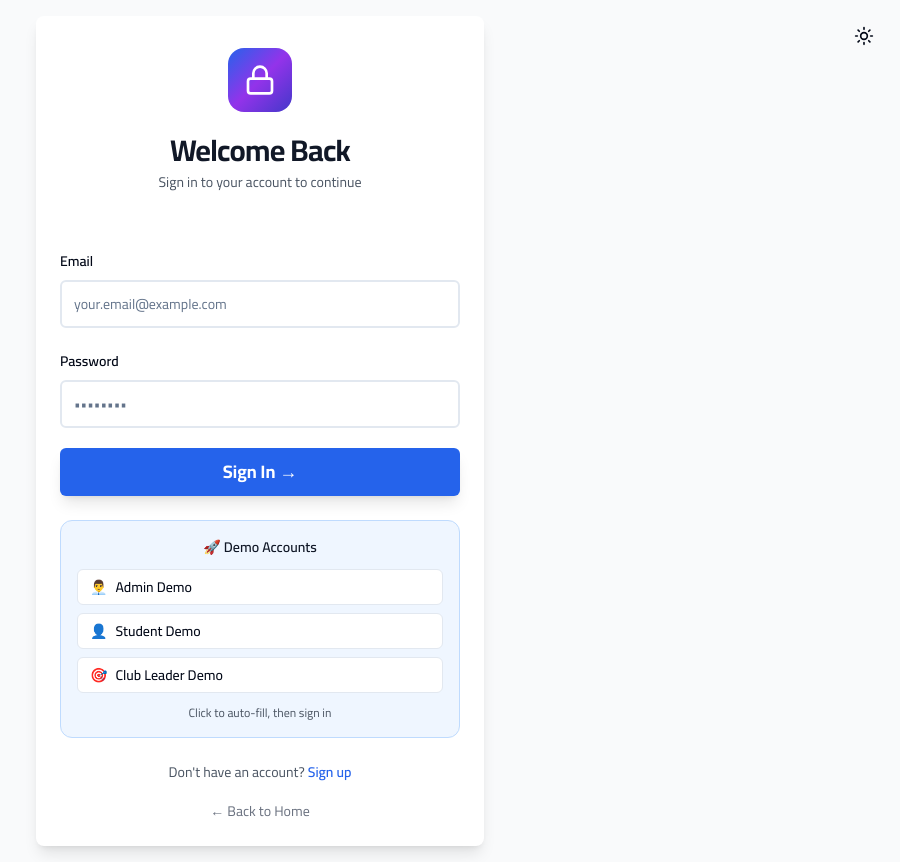
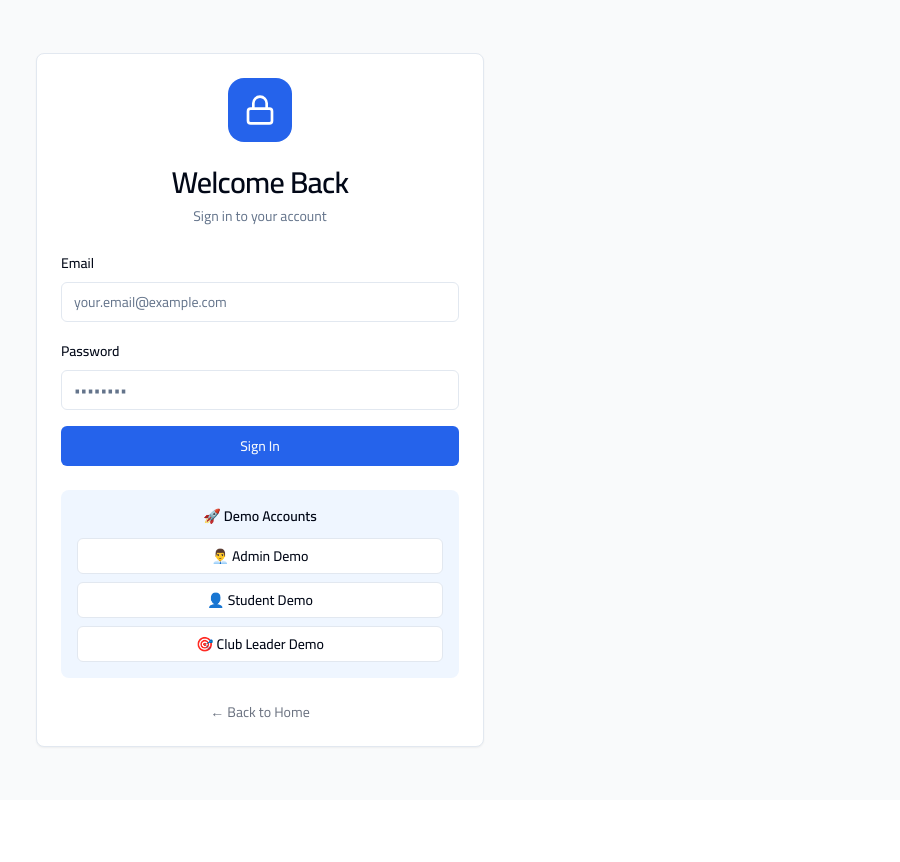
Before and after one commit to S3OD177/student-activity-hub-nextjs, a Next.js app: page /login in a window 1280 px wide. Shown: the whole page, without its empty margins (380-1280 px from the left). After the commit the page ends 800 px from the top, so only its background shows below. Built offline with nearby package versions, Linux system fonts and the light colour scheme.

Commit message:
fix: Working authentication with correct Supabase project (zxwhrrakccgtizuhjrnf) - tested locally

```diff
--- a/app/(auth)/login/page.tsx
+++ b/app/(auth)/login/page.tsx
@@ -7,17 +7,13 @@ import { Button } from "@/components/ui/button"
 import { Input } from "@/components/ui/input"
 import { Label } from "@/components/ui/label"
 import { Card, CardContent, CardDescription, CardHeader, CardTitle } from "@/components/ui/card"
-import { useToast } from "@/components/ui/use-toast"
 import { Lock } from "lucide-react"
-import { ThemeToggle } from "@/components/theme-toggle"
-import { useTheme } from "@/contexts/theme-context"
 import { db } from "@/lib/supabase"
 
 export default function LoginPage() {
   const router = useRouter()
-  const { toast } = useToast()
-  const { themeConfig } = useTheme()
   const [isLoading, setIsLoading] = useState(false)
+  const [error, setError] = useState("")
   const [formData, setFormData] = useState({
     email: "",
     password: "",
@@ -26,63 +22,50 @@ export default function LoginPage() {
   const handleSubmit = async (e: React.FormEvent) => {
     e.preventDefault()
     setIsLoading(true)
+    setError("")
 
     try {
-      const { data, error } = await db.signIn(formData.email, formData.password)
+      const { data, error: loginError } = await db.signIn(formData.email, formData.password)
 
-      if (error) {
-        toast({
-          title: "Error",
-          description: error.message,
-          variant: "destructive",
-        })
+      if (loginError) {
+        setError(loginError.message)
       } else if (data.user) {
         // Store user in session
         if (typeof window !== 'undefined') {
           sessionStorage.setItem('currentUser', JSON.stringify(data.user))
         }
 
-        toast({
-          title: "Success",
-          description: "Logged in successfully!",
-        })
+        alert("Login successful!")
         router.push("/dashboard")
         router.refresh()
       }
-    } catch (error) {
-      toast({
-        title: "Error",
-        description: "Something went wrong",
-        variant: "destructive",
-      })
+    } catch (err) {
+      setError("Something went wrong")
     } finally {
       setIsLoading(false)
     }
   }
 
   return (
-    <div className="min-h-screen flex items-center justify-center bg-gray-50 dark:bg-gray-950 p-4 relative">
-      {/* Theme toggle */}
-      <div className="absolute top-4 right-4 z-10">
-        <ThemeToggle />
-      </div>
-
-      <Card className="w-full max-w-md shadow-lg border-0 relative z-10">
-        <CardHeader className="space-y-1 text-center pb-8 pt-8">
-          <div className={`mx-auto w-16 h-16 bg-gradient-to-br ${themeConfig.primary} rounded-2xl flex items-center justify-center mb-4`}>
+    <div className="min-h-screen flex items-center justify-center bg-gray-50 dark:bg-gray-950 p-4">
+      <Card className="w-full max-w-md">
+        <CardHeader className="text-center">
+          <div className="mx-auto w-16 h-16 bg-blue-600 rounded-2xl flex items-center justify-center mb-4">
             <Lock className="h-8 w-8 text-white" />
           </div>
-          <CardTitle className="text-3xl font-bold text-gray-900 dark:text-white">
-            Welcome Back
-          </CardTitle>
-          <CardDescription className="text-gray-600 dark:text-gray-400">
-            Sign in to your account to continue
-          </CardDescription>
+          <CardTitle className="text-3xl">Welcome Back</CardTitle>
+          <CardDescription>Sign in to your account</CardDescription>
         </CardHeader>
-        <CardContent className="pt-6">
-          <form onSubmit={handleSubmit} className="space-y-5">
+        <CardContent>
+          <form onSubmit={handleSubmit} className="space-y-4">
+            {error && (
+              <div className="p-3 bg-red-50 border border-red-200 rounded text-red-600 text-sm">
+                {error}
+              </div>
+            )}
+
             <div className="space-y-2">
-              <Label htmlFor="email" className="text-sm font-semibold">Email</Label>
+              <Label htmlFor="email">Email</Label>
               <Input
                 id="email"
                 type="email"
@@ -90,11 +73,11 @@ export default function LoginPage() {
                 value={formData.email}
                 onChange={(e) => setFormData({ ...formData, email: e.target.value })}
                 required
-                className="h-12 border-2 focus:border-blue-500 dark:focus:border-blue-400"
               />
             </div>
+
             <div className="space-y-2">
-              <Label htmlFor="password" className="text-sm font-semibold">Password</Label>
+              <Label htmlFor="password">Password</Label>
               <Input
                 id="password"
                 type="password"
@@ -102,21 +85,21 @@ export default function LoginPage() {
                 value={formData.password}
                 onChange={(e) => setFormData({ ...formData, password: e.target.value })}
                 required
-                className="h-12 border-2 focus:border-blue-500 dark:focus:border-blue-400"
               />
             </div>
+
             <Button
               type="submit"
-              className="w-full h-12 text-lg font-bold bg-blue-600 hover:bg-blue-700 text-white shadow-lg hover:shadow-xl transition-all transform hover:scale-[1.02]"
+              className="w-full"
               disabled={isLoading}
             >
-              {isLoading ? "Signing in..." : "Sign In →"}
+              {isLoading ? "Signing in..." : "Sign In"}
             </Button>
           </form>
 
           {/* Demo Accounts */}
-          <div className="mt-6 p-4 bg-blue-50 dark:bg-blue-950/50 rounded-xl border border-blue-200 dark:border-blue-900">
-            <p className="text-sm font-semibold text-gray-900 dark:text-white mb-3 text-center">
+          <div className="mt-6 p-4 bg-blue-50 rounded-lg">
+            <p className="text-sm font-semibold mb-3 text-center">
               🚀 Demo Accounts
             </p>
             <div className="space-y-2">
@@ -124,51 +107,34 @@ export default function LoginPage() {
                 type="button"
                 variant="outline"
                 size="sm"
-                className="w-full justify-start"
-                onClick={() => {
-                  setFormData({ email: "admin@studenthub.com", password: "admin123" })
-                }}
+                className="w-full"
+                onClick={() => setFormData({ email: "admin@studenthub.com", password: "admin123" })}
               >
-                <span className="mr-2">👨‍💼</span> Admin Demo
+                👨‍💼 Admin Demo
               </Button>
               <Button
                 type="button"
                 variant="outline"
                 size="sm"
-                className="w-full justify-start"
-                onClick={() => {
-                  setFormData({ email: "user@studenthub.com", password: "user123" })
-                }}
+                className="w-full"
+                onClick={() => setFormData({ email: "user@studenthub.com", password: "user123" })}
               >
-                <span className="mr-2">👤</span> Student Demo
+                👤 Student Demo
               </Button>
               <Button
                 type="button"
                 variant="outline"
                 size="sm"
-                className="w-full justify-start"
-                onClick={() => {
-                  setFormData({ email: "leader@studenthub.com", password: "leader123" })
-                }}
+                className="w-full"
+                onClick={() => setFormData({ email: "leader@studenthub.com", password: "leader123" })}
               >
-                <span className="mr-2">🎯</span> Club Leader Demo
+                🎯 Club Leader Demo
               </Button>
             </div>
-            <p className="text-xs text-gray-600 dark:text-gray-400 mt-3 text-center">
-              Click to auto-fill, then sign in
-            </p>
           </div>
 
           <div className="mt-6 text-center text-sm">
-            <p className="text-gray-600 dark:text-gray-400">
-              Don't have an account?{" "}
-              <Link href="/register" className="text-blue-600 dark:text-blue-400 hover:underline font-semibold">
-                Sign up
-              </Link>
-            </p>
-          </div>
-          <div className="mt-4 text-center">
-            <Link href="/" className="text-sm text-gray-500 dark:text-gray-500 hover:text-gray-700 dark:hover:text-gray-300 transition-colors">
+            <Link href="/" className="text-gray-500 hover:text-gray-700">
               ← Back to Home
             </Link>
           </div>
--- /dev/null
+++ b/app/api/debug-users/route.ts
@@ -0,0 +1,47 @@
+import { NextResponse } from 'next/server';
+import { supabase } from '@/lib/supabase';
+
+export const dynamic = 'force-dynamic';
+
+export async function GET() {
+  try {
+    // Test 1: Check connection
+    const { data: allUsers, error: allError } = await supabase
+      .from('users')
+      .select('id, email, username, role')
+      .limit(5);
+
+    // Test 2: Try to find admin user specifically
+    const { data: adminUser, error: adminError } = await supabase
+      .from('users')
+      .select('*')
+      .eq('email', 'admin@studenthub.com')
+      .single();
+
+    return NextResponse.json({
+      supabaseUrl: process.env.NEXT_PUBLIC_SUPABASE_URL,
+      test1_allUsers: {
+        success: !allError,
+        count: allUsers?.length || 0,
+        users: allUsers,
+        error: allError?.message
+      },
+      test2_adminUser: {
+        success: !adminError,
+        found: !!adminUser,
+        user: adminUser ? {
+          id: adminUser.id,
+          email: adminUser.email,
+          username: adminUser.username,
+          role: adminUser.role
+        } : null,
+        error: adminError?.message
+      }
+    });
+
+  } catch (error) {
+    return NextResponse.json({
+      error: error instanceof Error ? error.message : 'Unknown error'
+    }, { status: 500 });
+  }
+}
```
Also changed, not shown: 1 other file (tests, documents, lock files or other folders).
